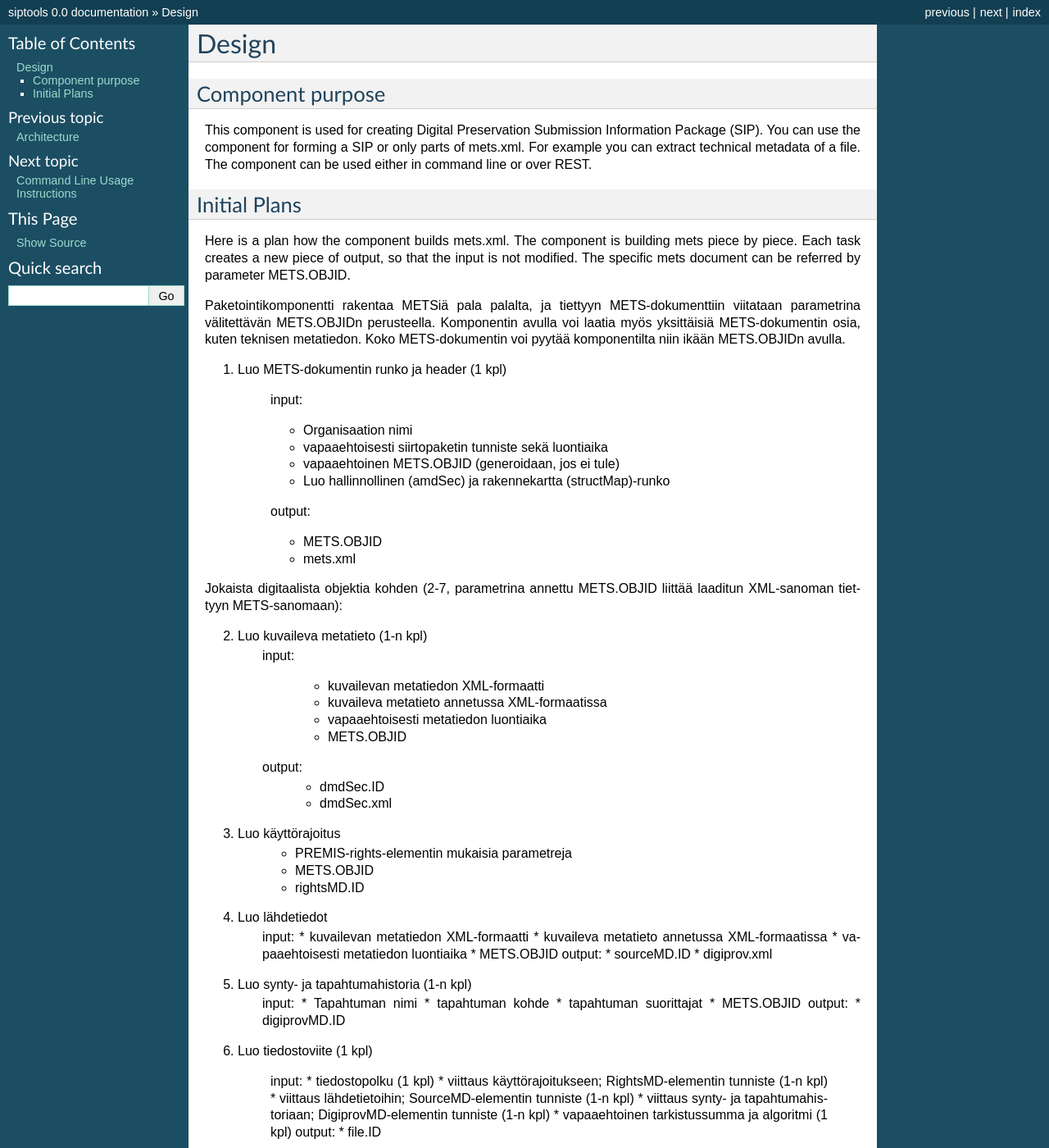
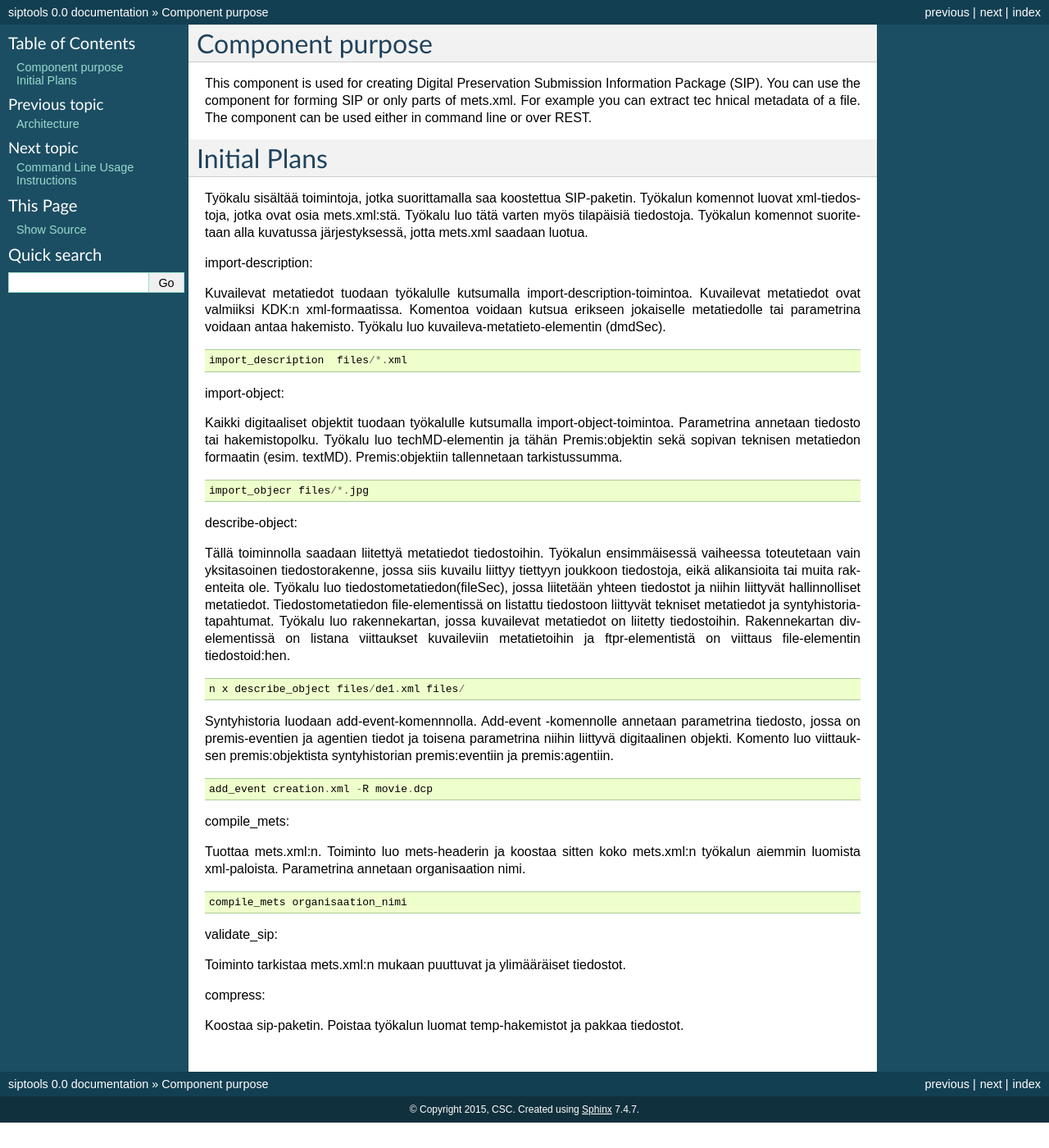
Before and after one commit to Digital-Preservation-Finland/dpres-siptools, a Sphinx documentation site: the page built from doc/source/design.rst, in a window 1280 px wide and 1400 px high. Shown: the whole window at 82% size. Built offline with Sphinx 7.4.7, drawn with Linux system fonts in a browser that asks for light colours; some of the changed text lies outside the part shown.

Commit message:
KDKPAS-1082 changed according to design meeting on November 19th

```diff
--- a/doc/source/design.rst
+++ b/doc/source/design.rst
@@ -1,119 +1,64 @@
-Design
-=====
+Component purpose
+===================
 
-Component purpose
-**************
-
-This component is used for creating Digital Preservation Submission Information Package (SIP). You can use the component for forming a SIP or only parts of mets.xml. For example you can extract technical metadata of a file. The component can be used either in command line or over REST.
+This component is used for creating Digital Preservation Submission Information Package (SIP). You can use the component for forming SIP or only parts of mets.xml. For example you can extract tec
+hnical metadata of a file. The component can be used either in command line or over REST.
 
 
 Initial Plans
-***********
-
-Here is a plan how the component builds mets.xml. The component is building mets piece by
-piece. Each task creates a new piece of output, so that the input is not modified. The specific mets document can be referred by parameter METS.OBJID.
-
-Paketointikomponentti rakentaa METSiä pala palalta, ja tiettyyn METS-dokumenttiin viitataan parametrina välitettävän METS.OBJIDn perusteella. Komponentin avulla voi laatia myös yksittäisiä METS-dokumentin osia, kuten teknisen metatiedon. Koko METS-dokumentin voi pyytää komponentilta niin ikään METS.OBJIDn avulla.
+===========
 
 
-1. Luo METS-dokumentin runko ja header (1 kpl)
+Työkalu sisältää toimintoja, jotka suorittamalla saa koostettua SIP-paketin. Työkalun komennot luovat xml-tiedostoja, jotka ovat osia mets.xml:stä. Työkalu luo tätä varten myös tilapäisiä tiedostoja. Työkalun komennot suoritetaan alla kuvatussa järjestyksessä, jotta mets.xml saadaan luotua.
 
-	input:
+import-description:
 
-	* Organisaation nimi
-    	* vapaaehtoisesti siirtopaketin tunniste sekä luontiaika
-    	* vapaaehtoinen METS.OBJID (generoidaan, jos ei tule)
-    	* Luo hallinnollinen (amdSec) ja rakennekartta (structMap)-runko
+Kuvailevat metatiedot tuodaan työkalulle kutsumalla import-description-toimintoa. Kuvailevat metatiedot ovat valmiiksi KDK:n xml-formaatissa. Komentoa voidaan kutsua erikseen jokaiselle metatiedolle tai parametrina voidaan antaa hakemisto. Työkalu luo kuvaileva-metatieto-elementin (dmdSec).
 
-	output:
+::
 
-	* METS.OBJID
-   	* mets.xml
+        import_description  files/*.xml
 
-Jokaista digitaalista objektia kohden (2-7, parametrina annettu METS.OBJID liittää laaditun XML-sanoman tiettyyn METS-sanomaan):
+import-object:
+
+Kaikki digitaaliset objektit tuodaan työkalulle kutsumalla import-object-toimintoa. Parametrina annetaan tiedosto tai hakemistopolku. Työkalu luo techMD-elementin ja tähän Premis:objektin sekä sopivan teknisen metatiedon formaatin (esim. textMD). Premis:objektiin tallennetaan tarkistussumma.
+
+::
+
+        import_objecr files/*.jpg
 
 
-2. Luo kuvaileva metatieto (1-n kpl)
-    input:
 
-	* kuvailevan metatiedon XML-formaatti
-	* kuvaileva metatieto annetussa XML-formaatissa
-	* vapaaehtoisesti metatiedon luontiaika
-	* METS.OBJID
+describe-object:
 
-    output:
-	* dmdSec.ID
-	* dmdSec.xml
+Tällä toiminnolla saadaan liitettyä metatiedot tiedostoihin. Työkalun ensimmäisessä vaiheessa toteutetaan vain yksitasoinen tiedostorakenne, jossa siis kuvailu liittyy tiettyyn joukkoon tiedostoja, eikä alikansioita tai muita rakenteita ole.
+Työkalu luo tiedostometatiedon(fileSec), jossa liitetään yhteen tiedostot ja niihin liittyvät hallinnolliset metatiedot. Tiedostometatiedon file-elementissä on listattu tiedostoon liittyvät tekniset metatiedot ja syntyhistoria-tapahtumat.
+Työkalu luo rakennekartan, jossa kuvailevat metatiedot on liitetty tiedostoihin. Rakennekartan div-elementissä on listana viittaukset kuvaileviin metatietoihin ja ftpr-elementistä on viittaus file-elementin tiedostoid:hen.
 
-3. Luo käyttörajoitus
-	* PREMIS-rights-elementin mukaisia parametreja
-	* METS.OBJID
-	* rightsMD.ID
+::
 
-4. Luo lähdetiedot
-	input:
-	* kuvailevan metatiedon XML-formaatti
-	* kuvaileva metatieto annetussa XML-formaatissa
-	* vapaaehtoisesti metatiedon luontiaika
-	* METS.OBJID
-	output:
-	* sourceMD.ID
-	* digiprov.xml
+        n x describe_object files/de1.xml files/
 
-5. Luo synty- ja tapahtumahistoria (1-n kpl)
-	input:
- 	* Tapahtuman nimi
- 	* tapahtuman kohde
- 	* tapahtuman suorittajat
- 	* METS.OBJID
-	output:
-	* digiprovMD.ID
+Syntyhistoria luodaan add-event-komennnolla. Add-event -komennolle annetaan parametrina tiedosto, jossa on premis-eventien ja agentien tiedot ja toisena parametrina niihin liittyvä digitaalinen objekti. Komento luo viittauksen premis:objektista syntyhistorian premis:eventiin ja premis:agentiin.
 
-6. Luo tiedostoviite (1 kpl)
+::
 
-	input:
-	* tiedostopolku (1 kpl)
-	* viittaus käyttörajoitukseen; RightsMD-elementin tunniste (1-n kpl)
-	* viittaus lähdetietoihin; SourceMD-elementin tunniste (1-n kpl)
-	* viittaus synty- ja tapahtumahistoriaan; DigiprovMD-elementin tunniste (1-n kpl)
-	* vapaaehtoinen tarkistussumma ja algoritmi (1 kpl)
-	output:
- 	* file.ID
+        add_event creation.xml -R movie.dcp
+
+compile_mets:
+
+Tuottaa mets.xml:n. Toiminto luo mets-headerin ja koostaa sitten koko mets.xml:n työkalun aiemmin luomista xml-paloista. Parametrina annetaan organisaation nimi.
+
+::
+
+        compile_mets organisaation_nimi
 
 
-paketointikomponentti luo tekniset metatiedot:
+validate_sip:
 
-	* tarkistussumman (jos ei annettu),
-	* tiedostomuodon ja sen version,
-	* tiedostotyyppikohtaiset metatiedot (TextMD, MIX, AudioMD, VideoMD),
-	* sekä lisää viittaukset file-elementistä näihin techMD-elementteihin (1-n kpl)
+Toiminto tarkistaa mets.xml:n mukaan puuttuvat ja ylimääräiset tiedostot.
 
-	input: METS.OBJID
-	output: file.ID
 
-7. Luo rakennekarttaan div-elementti (1 kpl)
-	input:
-	* tiedostoviite; File-elementin tunniste = file.ID
-	* viittaus kuvailevaan metatietoon, dmdSec-elementin tunniste = dmdSec.ID
-	input:
- 	* vapaaehtoinen isätieto div.ID, luo hierarkian
-	* METS.OBJID
-	output: div.ID
+compress:
 
-8.	Anna METS
- * METS.OBJID
- * output: METS
-
-9. Muodosta SIP
- * allekirjoita digitaalisesti
- * zip
-
-Jos kutsuu yksittäistä metodia ilman METS.OBJID –parametria, ko. metodi palauttaa XML-sanoman, esim.
-
-Luo synty- ja tapahtumahistoria,
-input:
- *	Tapahtuman nimi
- *	tapahtuman kohde
- *	tapahtuman suorittajat
-
- * output PREMIS
+Koostaa sip-paketin. Poistaa työkalun luomat temp-hakemistot ja pakkaa tiedostot.
```
